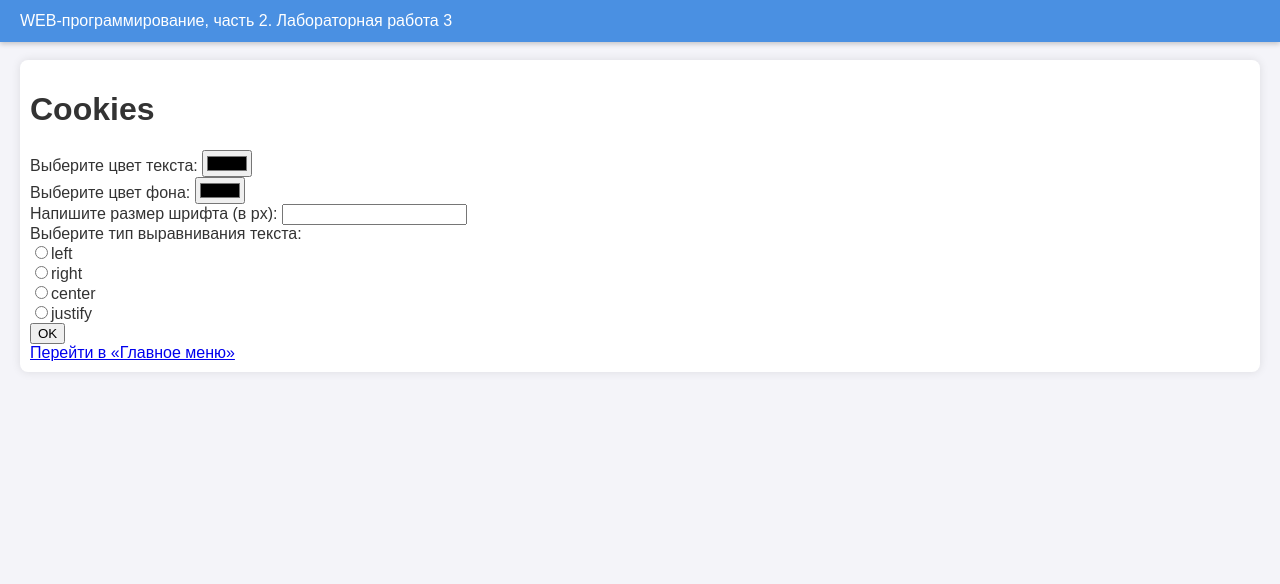
After one commit to Mihailboboev24/2sem_all_web_labs, a Flask app: page /lab3/settings in a window 1280 px wide. The commit adds this page. Shown: the top 584 px of the page. Run offline with Flask 3, Linux system fonts and the light colour scheme.

Commit message:
настройки отображения

```diff
--- a/lab3.py
+++ b/lab3.py
@@ -60,3 +60,28 @@ def pay():
 def success():
     price = request.args.get('price')
     return render_template('lab3/success.html', price=price)
+
+@lab3.route('/lab3/settings', methods=['GET', 'POST'])
+def settings():
+    if request.method == 'POST':
+        color = request.form.get('color')
+        background_color = request.form.get('background_color')
+        font_size = request.form.get('font_size')
+        text_align = request.form.get('text_align')
+        resp = make_response(redirect('/lab3/settings'))
+        if color:
+            resp.set_cookie('color', color)
+        if background_color:
+            resp.set_cookie('background_color', background_color)
+        if font_size:
+            resp.set_cookie('font_size', font_size)
+        if text_align:
+            resp.set_cookie('text_align', text_align)
+        return resp
+    color = request.cookies.get('color')
+    background_color = request.cookies.get('background_color')
+    font_size = request.cookies.get('font_size')
+    text_align = request.cookies.get('text_align')
+    resp = make_response(render_template('lab3/settings.html', color=color, background_color=background_color,
+                                         font_size=font_size, text_align=text_align))
+    return resp
--- a/templates/lab3/lab3.html
+++ b/templates/lab3/lab3.html
@@ -11,5 +11,6 @@
         <li><a href="/lab3/del_cookie">Очистка кук</a></li>
         <li><a href="/lab3/form1">Форма</a></li>
         <li><a href="/lab3/order">Заказ напитка</a></li>
+        <li><a href="/lab3/settings">Цвет текста и другие стили</a></li>
     </ol>
 {% endblock %}
--- /dev/null
+++ b/templates/lab3/settings.html
@@ -0,0 +1,37 @@
+{% extends "base.html" %}
+{% block lab %}Лабораторная работа 3{% endblock %}
+{% block main %}
+    <h1>Cookies</h1>
+    <form method="post">
+        <div>
+            <label for="color">Выберите цвет текста:</label>
+            <input type="color" id="color" name="color" value="{{ color or '' }}">
+        </div>
+        <div>
+            <label for="background_color">Выберите цвет фона:</label>
+            <input type="color" id="background_color" name="background_color" value="{{ background_color or '' }}">
+        </div>
+        <div>
+            <label for="font_size">Напишите размер шрифта (в px):</label>
+            <input type="number" id="font_size" name="font_size" value="{{ font_size or '' }}">
+        </div>
+        <div>
+            <label>Выберите тип выравнивания текста:</label><br>
+            <label>
+                <input type="radio" value="left" name="text_align" {% if text_align == 'left' %}checked{% endif %}>left<br>
+            </label>
+            <label>
+                <input type="radio" value="right" name="text_align" {% if text_align == 'right' %}checked{% endif %}>right<br>
+            </label>
+            <label>
+                <input type="radio" value="center" name="text_align" {% if text_align == 'center' %}checked{% endif %}>center<br>
+            </label>
+            <label>
+                <input type="radio" value="justify" name="text_align" {% if text_align == 'justify' %}checked{% endif %}>justify
+            </label>
+        </div>
+        <div>
+            <button type="submit">OK</button>
+        </div>
+    </form>
+{% endblock %}
```
